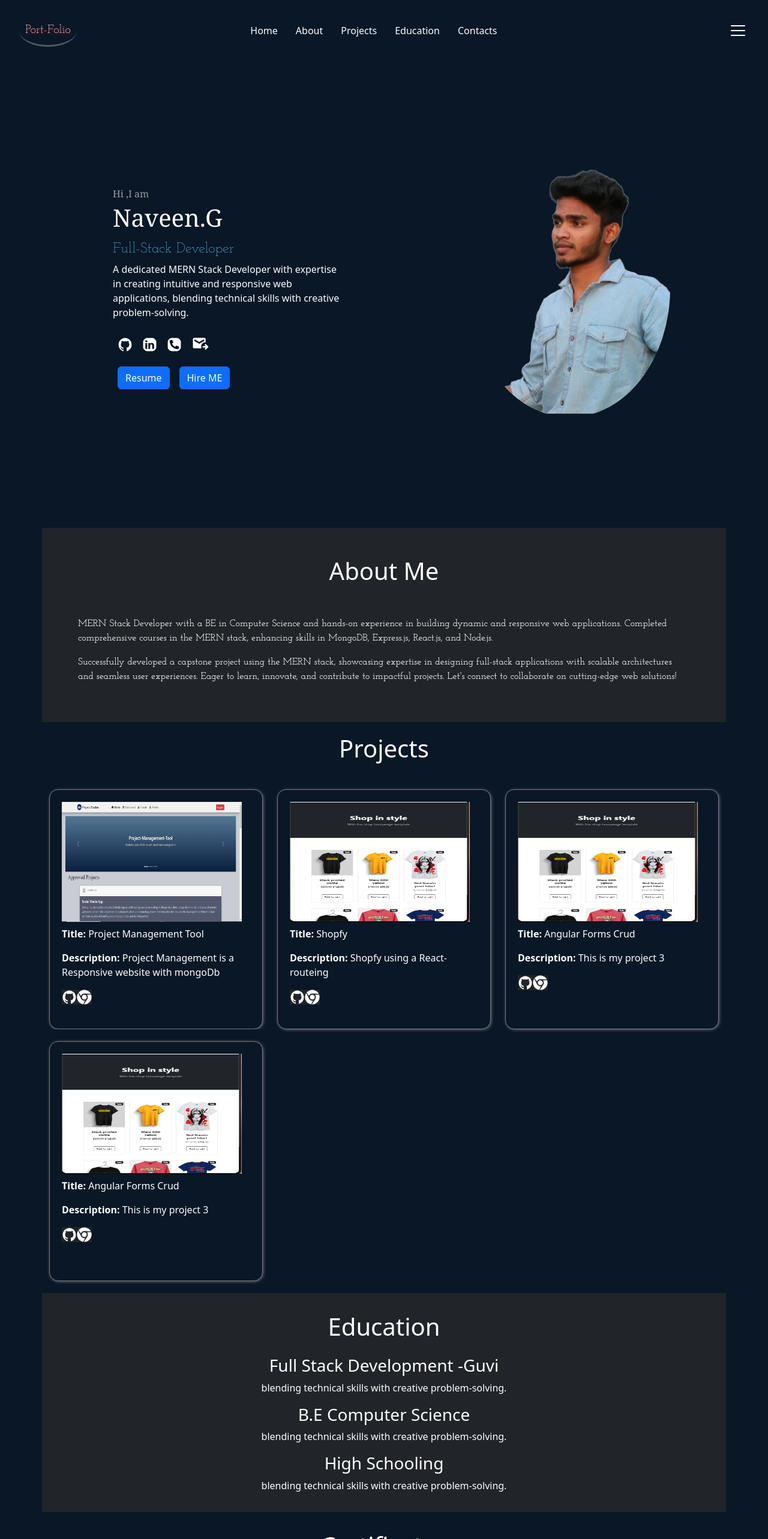
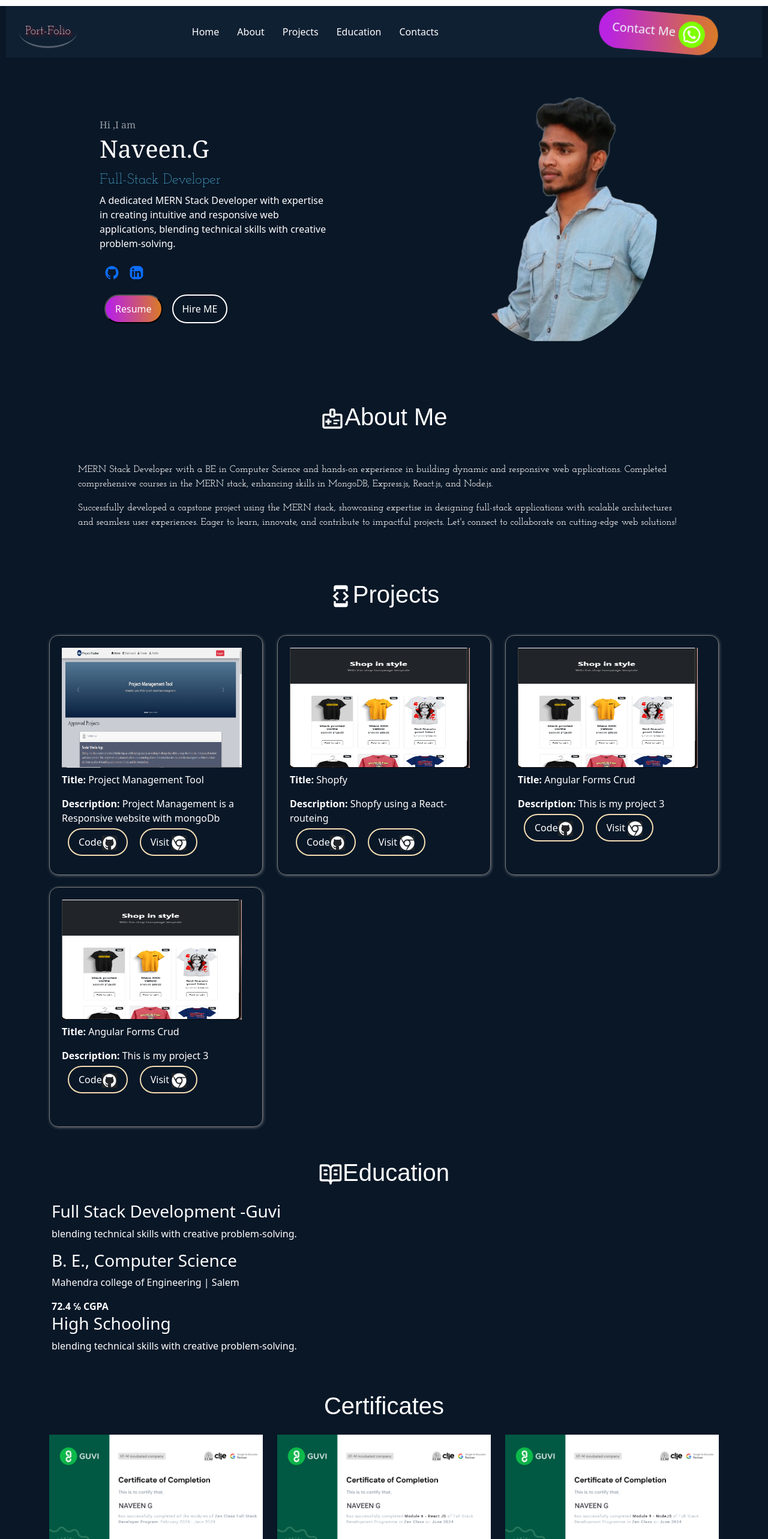
Before and after one commit to naveengus/My-Portfolio, a React (Vite) app: page / in a window 1280 px wide. Shown: the top 2566 px of the page at 60% size. Built offline with nearby package versions, Linux system fonts and the light colour scheme; a web font is replaced by a local one.

Commit message:
port-folio

```diff
--- a/src/components/About.jsx
+++ b/src/components/About.jsx
@@ -1,19 +1,25 @@
 import React from "react";
-
+import {
+  MdOutlineMedicalInformation,
+  MdOutlineDeveloperMode,
+} from "react-icons/md";
 function About() {
   return (
     <div>
-      <div className="container bg-dark vh-md-100 " id="About">
-        <div className="col bg-dark  align-items-center">
-          <h1 className="text-center mb-1 bg-dark pt-5 ">About Me</h1>
-          <div className="bg-dark p-5">
-            <p className="bg-dark paraghraph">
+      <div className="container   " id="About">
+        <div className="col   align-items-center">
+          <h1 className="text-center mb-1  pt-5 ">
+            <MdOutlineMedicalInformation />
+            About Me
+          </h1>
+          <div className=" p-5">
+            <p className=" paraghraph">
               MERN Stack Developer with a BE in Computer Science and hands-on
               experience in building dynamic and responsive web applications.
               Completed comprehensive courses in the MERN stack, enhancing
               skills in MongoDB, Express.js, React.js, and Node.js.
             </p>{" "}
-            <p className="bg-dark paraghraph">
+            <p className=" paraghraph">
               Successfully developed a capstone project using the MERN stack,
               showcasing expertise in designing full-stack applications with
               scalable architectures and seamless user experiences. Eager to
--- a/src/components/Certificate.jsx
+++ b/src/components/Certificate.jsx
@@ -23,7 +23,7 @@ function Certificate() {
   ];
   return (
     <div>
-      <div id="About" className="container   mb-3">
+      <div id="About" className="container vh-md-100  mb-3">
         <div className="row   align-items-center">
           <h1 className="text-center mt-3  p-3 "> Certificates</h1>
           {Certificates.map((Certificate) => (
--- a/src/components/Contacts.jsx
+++ b/src/components/Contacts.jsx
@@ -33,10 +33,10 @@ function Contacts() {
 
   return (
     <div>
-      <div id="Contacts" className="container vh-100 bg-dark mb-3">
-        <div className="row bg-dark con-box ">
-          <h1 className="text-center mt-2 mb-4 bg-dark p-3 ">Contact Me</h1>
-          <div className=" col-12 col-md-6  bg-dark">
+      <div id="Contacts" className="container   mb-3">
+        <div className="row  con-box ">
+          <h1 className="text-center mt-2 mb-4  p-3 ">Contact Me</h1>
+          <div className=" col-12 col-md-6  ">
             <Form onSubmit={onSubmit} className="con-form">
               <Form.Group className="mb-3">
                 <Form.Label>Your Name</Form.Label>
@@ -72,28 +72,33 @@ function Contacts() {
               </Button>
             </Form>
           </div>
-          <div className="col-12 col-md-6 bg-dark ">
-            <div className="align-items-center con-right bg-dark">
-              <p className=" bg-dark text-center p-2 con-email">
-                <span className=" bg-dark text-center p-2 ">
-                  <MdOutgoingMail className="m-2 bg-dark" />
+          <div className="col-12 col-md-6  ">
+            <div className="align-items-center con-right ">
+              <p className="  text-center p-2 con-email">
+                <span className="  text-center p-2 ">
+                  <MdOutgoingMail className="m-2 " />
                   Email :
                 </span>
-                <span className="bg-dark text-primary">
-                  naveen.g13579@gmail.com
-                </span>
+                <span className=" text-primary">naveen.g13579@gmail.com</span>
               </p>
-              <p className=" bg-dark text-center con-email">
-                <span className=" bg-dark text-center p-2 ">
-                  <FaPhoneSquareAlt className="m-2 bg-dark" />
+              <p className="  text-center con-email">
+                <span className="  text-center p-2 ">
+                  <FaPhoneSquareAlt className="m-2 " />
                   Phone :
                 </span>
-                <span className="bg-dark text-primary">95244 69130</span>
+                <span className=" text-primary">95244 69130</span>
               </p>
             </div>
-            <div className=" text-center p-2 pb-4 bg-dark">
-              <IoLogoGithub className="m-2 bg-dark" size={20} />
-              <IoLogoLinkedin className="m-2 bg-dark" size={20} />
+            <div className=" text-center p-2 pb-4 ">
+              <a href="https://github.com/naveengus" className="p-2 icon-link ">
+                <IoLogoGithub className="m-2 " size={20} />
+              </a>
+              <a
+                href="https://www.linkedin.com/in/naveen-g-devloper"
+                className="p-2 icon-link "
+              >
+                <IoLogoLinkedin className="m-2 " size={20} />
+              </a>
             </div>
           </div>
         </div>
--- a/src/components/Education.jsx
+++ b/src/components/Education.jsx
@@ -1,24 +1,31 @@
 import React from "react";
+import {
+  MdOutlineMedicalInformation,
+  MdOutlineDeveloperMode,
+} from "react-icons/md";
+import { LuBicepsFlexed, LuBookOpenText } from "react-icons/lu";
 
 function Education() {
   return (
-    <div className="container bg-dark text-center p-3" id="Education">
-      <h1 className="bg-dark  py-3">Education</h1>
-      <div className="bg-dark ">
-        <h3 className="bg-dark">Full Stack Development -Guvi</h3>
-        <p className="bg-dark">
+    <div className="container vh-md-100   p-3" id="Education">
+      <h1 className=" text-center py-3">
+        <LuBookOpenText />
+        Education
+      </h1>
+      <div className=" ">
+        <h3 className="">Full Stack Development -Guvi</h3>
+        <p className="">
           blending technical skills with creative problem-solving.
         </p>
       </div>
-      <div className="bg-dark">
-        <h3 className="bg-dark">B.E Computer Science </h3>
-        <p className="bg-dark">
-          blending technical skills with creative problem-solving.
-        </p>
+      <div className="">
+        <h3 className="">B. E., Computer Science</h3>
+        <p className="">Mahendra college of Engineering | Salem</p>
+        <strong>72.4 ℅ CGPA</strong>
       </div>
-      <div className="bg-dark">
-        <h3 className="bg-dark">High Schooling</h3>
-        <p className="bg-dark">
+      <div className="">
+        <h3 className="">High Schooling</h3>
+        <p className="">
           blending technical skills with creative problem-solving.
         </p>
       </div>
@@ -27,3 +34,15 @@ function Education() {
 }
 
 export default Education;
+// B. E., Computer Science
+// Mahendra college of Engineering
+// 2019 – 2023 | Salem, Tamil Nadu
+// 72.4 ℅ CGPA
+// H. S. C
+// Govt Boys HR Sec School
+// 2019 | Salem
+// 54 ℅
+// H. S. L. C
+// Govt Boys HR Sec School
+// 2017 | Salem
+// 74 ℅
--- a/src/components/Home.jsx
+++ b/src/components/Home.jsx
@@ -15,11 +15,11 @@ function Home() {
     <>
       <div
         id="Home"
-        className="container vh-100 d-flex  justify-content-center align-items-center home-box"
+        className="container vh-md-100 d-flex  justify-content-center align-items-center home-box m-md-5"
       >
         <div className="row text-center text-md-start ">
           <div className="col-12 col-md-6 d-flex justify-content-center align-items-center mb-4 mb-md-0">
-            <div className="ms-md-5">
+            <div className="ms-md-5 mt-3 ">
               <p className="intro ">Hi ,I am </p> <br />
               <h1 className="name">
                 <span className="h1">Naveen.G</span>{" "}
@@ -33,22 +33,28 @@ function Home() {
                 skills with creative problem-solving.
               </p>
               <div className="home-icons">
-                <a href="#" className="p-2 icon-link">
+                <a
+                  href="https://github.com/naveengus"
+                  className="p-2 icon-link"
+                >
                   <IoLogoGithub className="icon " size={25} />
                 </a>
-                <a href="#" className="p-2 icon-link">
+                <a
+                  href="https://www.linkedin.com/in/naveen-g-devloper"
+                  className="p-2 icon-link"
+                >
                   <IoLogoLinkedin className="icon" size={25} />
                 </a>
-                <a href="#" className="p-2 icon-link">
+                {/* <a href="#" className="p-2 icon-link">
                   <FaPhoneSquareAlt className="icon" size={25} />
                 </a>
                 <a href="#" className="p-2 icon-link">
                   <MdOutgoingMail className="icon" size={30} />
-                </a>
+                </a> */}
                 <br />
-                <Button className="bg-primary mt-3  me-3 ms-2">Resume</Button>
+                <button className="resume-btn mt-3  me-3 ms-2">Resume</button>
                 <AnchorLink href="#Contacts">
-                  <Button className="bg-primary mt-3 me-3">Hire ME</Button>
+                  <button className="hire-btn mt-3 me-3">Hire ME</button>
                 </AnchorLink>
               </div>
             </div>
--- a/src/components/Projects.jsx
+++ b/src/components/Projects.jsx
@@ -3,7 +3,10 @@ import project1 from "../assets/project1.png";
 import pro2 from "../assets/project2 (1).png";
 import { IoLogoGithub } from "react-icons/io5";
 import { FaChrome } from "react-icons/fa";
-
+import {
+  MdOutlineMedicalInformation,
+  MdOutlineDeveloperMode,
+} from "react-icons/md";
 function Projects() {
   const projects = [
     {
@@ -11,7 +14,8 @@ function Projects() {
       img: project1,
       title: "Project Management Tool",
       description: "Project Management is a Responsive website with mongoDb ",
-      link: "https://github.com/your-repo1",
+      link: "https://github.com/naveengus/Project-Management-Frontend.git",
+      visit: "https://project-tracker-tool.netlify.app",
     },
     {
       id: 2,
@@ -19,6 +23,7 @@ function Projects() {
       title: "Shopfy",
       description: "Shopfy using a React-routeing",
       link: "https://github.com/your-repo2",
+      visit: "https://project-tracker-tool.netlify.app",
     },
     {
       id: 3,
@@ -26,6 +31,7 @@ function Projects() {
       title: "Angular Forms Crud",
       description: "This is my project 3",
       link: "https://github.com/your-repo3",
+      visit: "https://project-tracker-tool.netlify.app",
     },
     {
       id: 3,
@@ -33,12 +39,16 @@ function Projects() {
       title: "Angular Forms Crud",
       description: "This is my project 3",
       link: "https://github.com/your-repo3",
+      visit: "https://project-tracker-tool.netlify.app",
     },
   ];
 
   return (
-    <div className="container proBox" id="Projects">
-      <h1 className="text-center mb-4">Projects</h1>
+    <div className="container vh-md-100 proBox" id="Projects">
+      <h1 className="text-center mb-4">
+        <MdOutlineDeveloperMode />
+        Projects
+      </h1>
       <div className="row">
         {projects.map((project) => (
           <div key={project.id} className="col-6 col-md-4  position-relative ">
@@ -55,15 +65,28 @@ function Projects() {
                 <p>
                   <strong>Description:</strong> {project.description}
                 </p>
+                {/* <div></div> */}
+                <div className="pro-link-btn">
+                  {" "}
                   <a
                     href={project.link}
                     target="_blank"
                     rel="noopener noreferrer"
-                  className="proicon"
+                    className="pro-icon text-decoration-none"
                   >
+                    Code
                     <IoLogoGithub className="icon  bg-dark" size={25} />
-                  <FaChrome className="icon  bg-dark" size={25} />
                   </a>
+                  <a
+                    href={project.visit}
+                    target="_blank"
+                    rel="noopener noreferrer"
+                    className="pro-icon text-decoration-none"
+                  >
+                    Visit <FaChrome className="icon  bg-dark" size={25} />
+                  </a>
+                </div>
+                {/* <div> </div> */}
               </div>
             </div>
           </div>
--- a/src/components/common/TopBar.jsx
+++ b/src/components/common/TopBar.jsx
@@ -1,36 +1,38 @@
+import { useState, useEffect } from "react";
 import Button from "react-bootstrap/Button";
 import Container from "react-bootstrap/Container";
-import Form from "react-bootstrap/Form";
 import Nav from "react-bootstrap/Nav";
 import Navbar from "react-bootstrap/Navbar";
-import NavDropdown from "react-bootstrap/NavDropdown";
 import Offcanvas from "react-bootstrap/Offcanvas";
 import mypic1 from "../../assets/mypic1.png";
-import { IoHomeOutline, IoLogoLinkedin } from "react-icons/io5";
-import { LuBicepsFlexed, LuBookOpenText } from "react-icons/lu";
-import { GrCertificate } from "react-icons/gr";
-import { FaPhoneSquareAlt } from "react-icons/fa";
+import { IoHomeOutline } from "react-icons/io5";
+import { PiWhatsappLogoLight } from "react-icons/pi";
+import { FaWhatsapp } from "react-icons/fa";
 
 import {
   MdOutlineMedicalInformation,
   MdOutlineDeveloperMode,
 } from "react-icons/md";
+import { LuBicepsFlexed, LuBookOpenText } from "react-icons/lu";
+import { GrCertificate } from "react-icons/gr";
+import { FaPhoneSquareAlt } from "react-icons/fa";
 import AnchorLink from "react-anchor-link-smooth-scroll";
+
 function OffcanvasExample() {
-  const handleClose = () => {
-    document.querySelector(".btn-close").click();
+  const [isMobile, setIsMobile] = useState(window.innerWidth < 768);
+
+  useEffect(() => {
+    const handleResize = () => {
+      setIsMobile(window.innerWidth < 768);
     };
+    window.addEventListener("resize", handleResize);
+    return () => window.removeEventListener("resize", handleResize);
+  }, []);
 
   return (
-    <>
-      {[false].map((expand) => (
-        <Navbar
-          key={expand}
-          expand={expand}
-          className=" custum-navbar mb-3 mt-2"
-        >
+    <Navbar expand="md" className="custum-navbar mb-3 sticky-top">
       <Container fluid>
-            <Navbar.Brand href="#" className="uniquifier ">
+        <Navbar.Brand href="#" className="uniquifier">
           Port-Folio
         </Navbar.Brand>
         <Navbar className="d-none d-md-block ">
@@ -42,25 +44,13 @@ function OffcanvasExample() {
               <AnchorLink className="anchor-link" offset={50} href="#About">
                 About
               </AnchorLink>
-                  <AnchorLink
-                    className="anchor-link"
-                    offset={50}
-                    href="#Projects"
-                  >
+              <AnchorLink className="anchor-link" offset={50} href="#Projects">
                 Projects
               </AnchorLink>
-                  <AnchorLink
-                    className="anchor-link"
-                    offset={50}
-                    href="#Education"
-                  >
+              <AnchorLink className="anchor-link" offset={50} href="#Education">
                 Education
               </AnchorLink>
-                  <AnchorLink
-                    className="anchor-link"
-                    offset={50}
-                    href="#Contacts"
-                  >
+              <AnchorLink className="anchor-link" offset={50} href="#Contacts">
                 Contacts
               </AnchorLink>
               {/* <Nav.Link href="/About">About</Nav.Link> */}
@@ -70,91 +60,78 @@ function OffcanvasExample() {
             </Nav>
           </Container>
         </Navbar>
+        {!isMobile ? (
+          <a
+            className="contactme text-decoration-none"
+            href="https://wa.me/919524469130"
+            target="_blank"
+            rel="noopener noreferrer"
+          >
+            Contact Me <FaWhatsapp className="whatsapp" />
+          </a>
+        ) : (
+          <>
+            <a
+              className="contactmemd text-decoration-none"
+              href="https://wa.me/919524469130"
+              target="_blank"
+              rel="noopener noreferrer"
+            >
+              Contact Me
+              {/* <FaWhatsapp className="whatsapp" /> */}
+            </a>
+            {/* <button className="contactmemd">Contact Me</button> */}
+
             <Navbar.Toggle
-              aria-controls={`offcanvasNavbar-expand-${expand}`}
-              className="custom-navbar-toggler"
+              aria-controls="offcanvasNavbar"
+              className="custom-navbar-toggler "
             />
-
             <Navbar.Offcanvas
-              id={`offcanvasNavbar-expand-${expand}`}
-              aria-labelledby={`offcanvasNavbarLabel-expand-${expand}`}
-              placement="end "
-              className="custom-offcanvas-size  "
+              id="offcanvasNavbar"
+              aria-labelledby="offcanvasNavbarLabel"
+              placement="end"
+              className="custom-offcanvas-size"
             >
-              <Offcanvas.Header closeButton>
-                <Offcanvas.Title id={`offcanvasNavbarLabel-expand-${expand}`}>
+              <Offcanvas.Header closeButton className="side-nav">
+                <Offcanvas.Title id="offcanvasNavbarLabel">
                   <img
                     className="sideprofile img-fluid ms-md-2"
                     src={mypic1}
-                    // style={{ maxWidth: "150%", height: "auto" }}
                     alt="Naveen's Picture"
                   />
                   Naveen.G
                 </Offcanvas.Title>
               </Offcanvas.Header>
-
               <Offcanvas.Body>
                 <Nav className="justify-content-end flex-grow-2 pe-3 offNav">
-                  <Nav className="justify-content-end flex-grow-2 pe-3 offNav">
                   <Nav.Link href="/Home">
-                      <IoHomeOutline className="officon" />
-                      Home
+                    <IoHomeOutline className="officon" /> Home
                   </Nav.Link>
                   <Nav.Link href="/About">
-                      <MdOutlineMedicalInformation className="officon" />
-                      About
+                    <MdOutlineMedicalInformation className="officon" /> About
                   </Nav.Link>
                   <Nav.Link href="/Projects">
-                      <MdOutlineDeveloperMode className="officon" />
-                      Projects
+                    <MdOutlineDeveloperMode className="officon" /> Projects
                   </Nav.Link>
-                    <Nav.Link href="/Projects">
-                      <LuBicepsFlexed className="officon" />
-                      Experience
+                  <Nav.Link href="/Experience">
+                    <LuBicepsFlexed className="officon" /> Experience
                   </Nav.Link>
                   <Nav.Link href="/Certificates">
-                      <GrCertificate className="officon" />
-                      Certificates
+                    <GrCertificate className="officon" /> Certificates
                   </Nav.Link>
                   <Nav.Link href="/Education">
-                      <LuBookOpenText className="officon" />
-                      Education
+                    <LuBookOpenText className="officon" /> Education
                   </Nav.Link>
                   <Nav.Link href="/Contacts">
-                      <FaPhoneSquareAlt className="officon" />
-                      Contacts
+                    <FaPhoneSquareAlt className="officon" /> Contacts
                   </Nav.Link>
                 </Nav>
-
-                  {/* <NavDropdown
-                    title="Dropdown"
-                    id={`offcanvasNavbarDropdown-expand-${expand}`}
-                  >
-                    <NavDropdown.Item href="#action3">Action</NavDropdown.Item>
-                    <NavDropdown.Item href="#action4">
-                      Another action
-                    </NavDropdown.Item>
-                    <NavDropdown.Divider />
-                    <NavDropdown.Item href="#action5">
-                      Something else here
-                    </NavDropdown.Item>
-                  </NavDropdown> */}
-                </Nav>
-                {/* <Form className="d-flex">
-                  <Form.Control
-                    type="search"
-                    placeholder="Search"
-                    className="me-2"
-                    aria-label="Search"
-                  />
-                  <Button variant="outline-success">Search</Button>
-                </Form> */}
               </Offcanvas.Body>
             </Navbar.Offcanvas>
+          </>
+        )}
       </Container>
     </Navbar>
-      ))}
-    </>
   );
 }
 
--- a/src/index.css
+++ b/src/index.css
@@ -4,8 +4,12 @@
 * {
   margin: 0%;
   padding: 0%;
+  /* background-color: rgb(9, 23, 39); */
+  /* background-color: rgb(0, 0, 0); */
+  /* color: white; */
+}
+#root {
   background-color: rgb(9, 23, 39);
-  /* background-color: rgb(0, 0, 0); */
   color: white;
 }
 .anchor-link {
@@ -13,29 +17,78 @@
   color: white;
   margin: 15px;
 }
+.contactme {
+  margin-right: 70px;
+  padding: 10px 20px;
+  border-radius: 50px;
+  background: linear-gradient(267deg, #da7c25 0.26%, #b923e1 92.06%);
+  font-size: 18px;
+  cursor: pointer;
+  color: aliceblue;
+  animation: shake 2s infinite;
+}
+.contactmemd {
+  margin-left: 50px;
+  padding: 5px 10px;
+  border-radius: 50px;
+  background: linear-gradient(267deg, #da7c25 0.26%, #b923e1 92.06%);
+  font-size: 12px;
+  cursor: pointer;
+  color: aliceblue;
+  animation: shake 2s infinite;
+}
+
+@keyframes shake {
+  10% {
+    transform: scale(1.1) rotate(5deg);
+  }
+  30% {
+    transform: scale(1.1) rotate(-5deg);
+  }
+  50% {
+    transform: scale(1.1) rotate(5deg);
+  }
+  70% {
+    transform: scale(1.1) rotate(-5deg);
+  }
+}
+.whatsapp {
+  background-color: chartreuse;
+  border-radius: 50px;
+  font-size: 40px;
+  padding: 5px;
+  color: rgb(253, 248, 248);
+}
 .custum-navbar {
   margin: 10px;
-  /* background-color: aqua; */
+  background-color: rgb(16, 32, 51);
+  position: fixed;
+  top: 0;
+}
+.side-nav {
+  background-color: rgb(16, 32, 51);
+  color: white;
 }
 
-.custum-navbar .nav-link {
-  color: rgb(255, 255, 255) !important;
-  /* background-color: aqua; */
-}
+/* .custum-navbar .nav-link {
+  /* color: rgb(255, 255, 255) !important; */
+/* background-color: aqua; */
+/* }  */
 .custum-navbar .navbar-brand {
   color: rgba(239, 238, 245) !important;
   text-shadow: 2px 2px 4px #ff0000;
   padding: 10px;
   margin-left: 10px;
-  /* background-color: rgb(46, 62, 77); */
-  /* border: 5px solid white; */
   border-radius: 70%;
-  /* border-style: outset; */
   border-bottom: 3px solid rgba(241, 241, 245, 0.3);
 }
 .navbar-toggler {
   /* background-color: white !important; */
-  border: none; /* Removes the border */
+  /* border: none; Removes the border */
+}
+.offcanvas-body {
+  background-color: rgb(16, 32, 51);
+  color: white;
 }
 
 .navbar-toggler-icon {
@@ -43,7 +96,7 @@
 }
 
 .custom-offcanvas-size .btn-close {
-  filter: invert(1); /* Inverts the default black close icon to white */
+  filter: invert(1);
 }
 
 .custom-offcanvas-size .btn-close:focus {
@@ -85,9 +138,7 @@
 .home-h1 {
   margin-right: 20px;
 }
-.home-box {
-  margin-top: -30px;
-}
+
 .fsd {
   color: rgb(80, 177, 216);
 }
@@ -104,6 +155,30 @@
   color: rgba(26, 30, 79, 0.9) !important;
   background-color: rgb(18, 85, 230);
   /* border-color: aqua; */
+}
+
+.resume-btn {
+  padding: 10px 16px;
+  border-radius: 50px;
+  background: linear-gradient(267deg, #da7c25 0.26%, #b923e1 92.06%);
+  cursor: pointer;
+  color: white;
+}
+.resume-btn:hover {
+  background: rgb(9, 23, 39);
+  border: 2px solid #fff;
+}
+.hire-btn {
+  padding: 10px 15px;
+  border-radius: 50px;
+  border: 2px solid #fff;
+  cursor: pointer;
+  color: white;
+  background-color: rgb(9, 23, 39);
+}
+.hire-btn:hover {
+  border-color: #b923e1;
+  animation: shake 3s infinite;
 }
 
 .home-img {
@@ -129,13 +204,18 @@
   padding: 20px;
   margin-top: 20px;
 }
+.project-card:hover {
+  background-color: rgba(85, 100, 226, 0.5);
+}
 .proimg {
   width: 300px;
   height: 200px;
   align-items: center;
 }
 .proicon {
-  background: rgb(105, 98, 98, 0.5);
+  /* animation: shake 2s; */
+
+  /* background: rgb(105, 98, 98, 0.5); */
   background: linear-gradient(
     180deg,
     rgba(105, 98, 98, 0.6) 19%,
@@ -177,6 +257,18 @@
 .prodes:hover {
   opacity: 1;
 }
+.pro-icon {
+  justify-content: center;
+  text-align: center;
+  padding: 10px 16px;
+  margin: 10px;
+  border-radius: 50px;
+  border: 2px solid wheat;
+  /* background: linear-gradient(267deg, #da7c25 0.26%, #b923e1 92.06%); */
+  cursor: pointer;
+  color: white;
+}
+
 html {
   scroll-behavior: smooth;
 }
@@ -193,7 +285,7 @@ html {
   font-weight: 500;
   font-style: normal;
 }
-*/ h1 {
+h1 {
   font-family: "Poppins", sans-serif;
   font-weight: 700; /* Bold for headings */
 }
```
Lines whose indentation alone changed are shown as unchanged.
